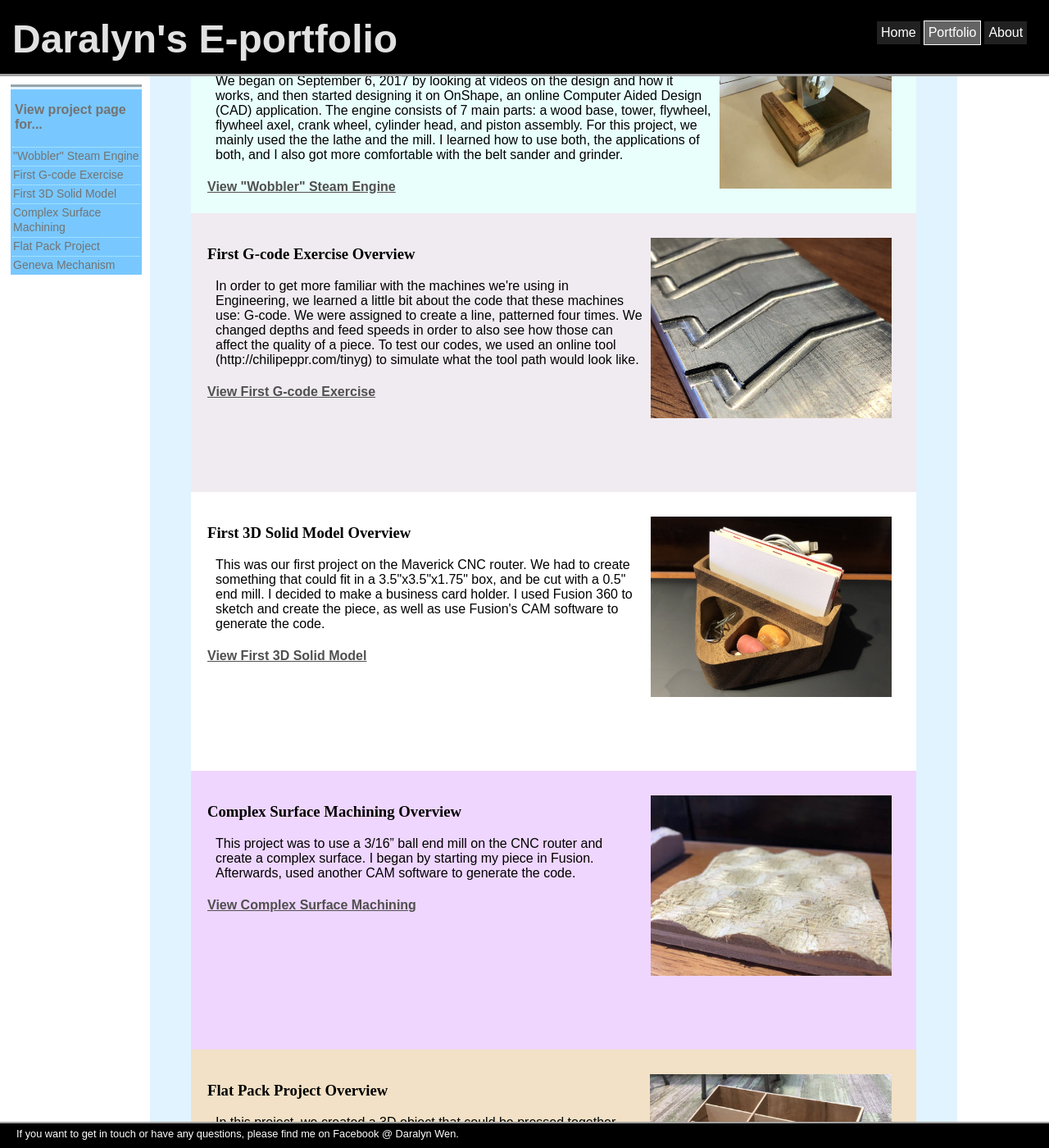
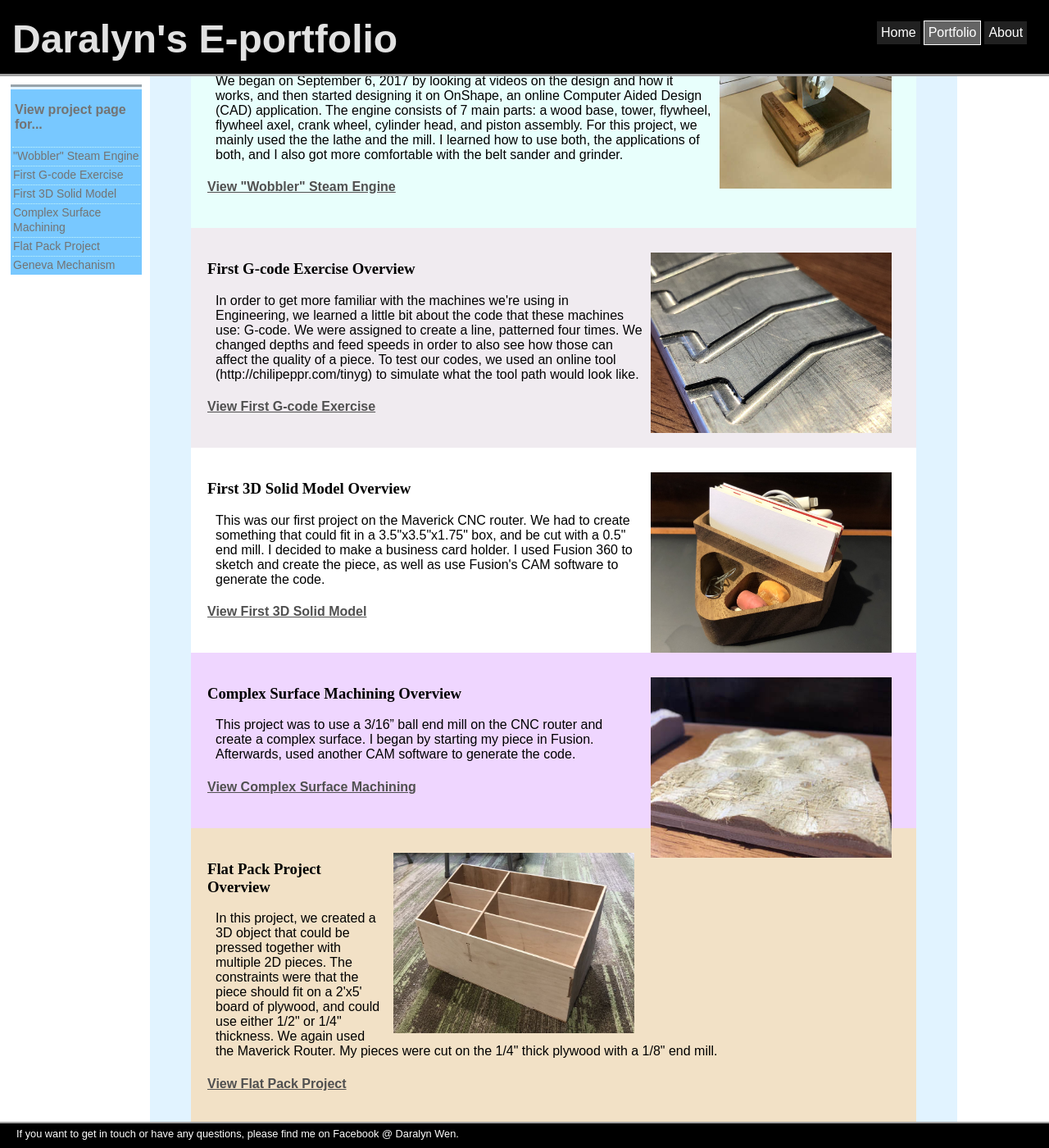
Before and after one commit to daralyn/daralyn.github.io, a Jekyll site: the page built from portfolio/engineering/index.html, in a window 1280 px wide and 1400 px high, scrolled down 472 px. Shown: the whole window at 82% size. Built offline with Jekyll 4.4.1, drawn with Linux system fonts in a browser that asks for light colours.

Commit message:
Update index.html

```diff
--- a/portfolio/engineering/index.html
+++ b/portfolio/engineering/index.html
@@ -90,7 +90,7 @@
 	      <h4> <a href="https://daralyn.github.io/portfolio/engineering/geneva-mechanism"> View Geneva Mechanism </a></h4>
 	</div>
 	<div id="malletbackground">
-		<img src="https://daralyn.github.io/photos/engineering/mallet.jpg" alt="Photo of the mallet I made." class="rotate90">
+		<img src="https://daralyn.github.io/photos/engineering/mallet.jpg" alt="Photo of the mallet I made.">
 	    <h3 id="mallet">Mallet Overview</h3>
 	      <p class="expl">The purpose of this project was to make sure we know how to use certain machines. Once we finished this project, we are allowed to use certain machines in the shop that were used to make this project.</p>
 	      <h4> <a href="https://daralyn.github.io/portfolio/engineering/geneva-mechanism"> View Geneva Mechanism </a></h4>
@@ -113,15 +113,6 @@
 	.expl{
 		padding-left: 10px;
 		padding-right: 15px;
-	}
-
-	.rotate90{
-		-webkit-transform: rotate(90deg);
-		-moz-transform: rotate(90deg);
-		-o-transform: rotate(90deg);
-		-ms-transform: rotate(90deg);
-		transform: rotate(90deg);
-		padding-top: 50px;
 	}
 
 	#wobblerbackground{
@@ -152,6 +143,6 @@
 	}
 	#wobblerbackground, #gcodebackground, #solidmodelbackground, #complexsurfacebackground, #flatpackbackground, #genevabackground, #malletbackground{
 		padding: 20px;
-		height: 300px;
+		height: auto;
 	}
 </style>
```
